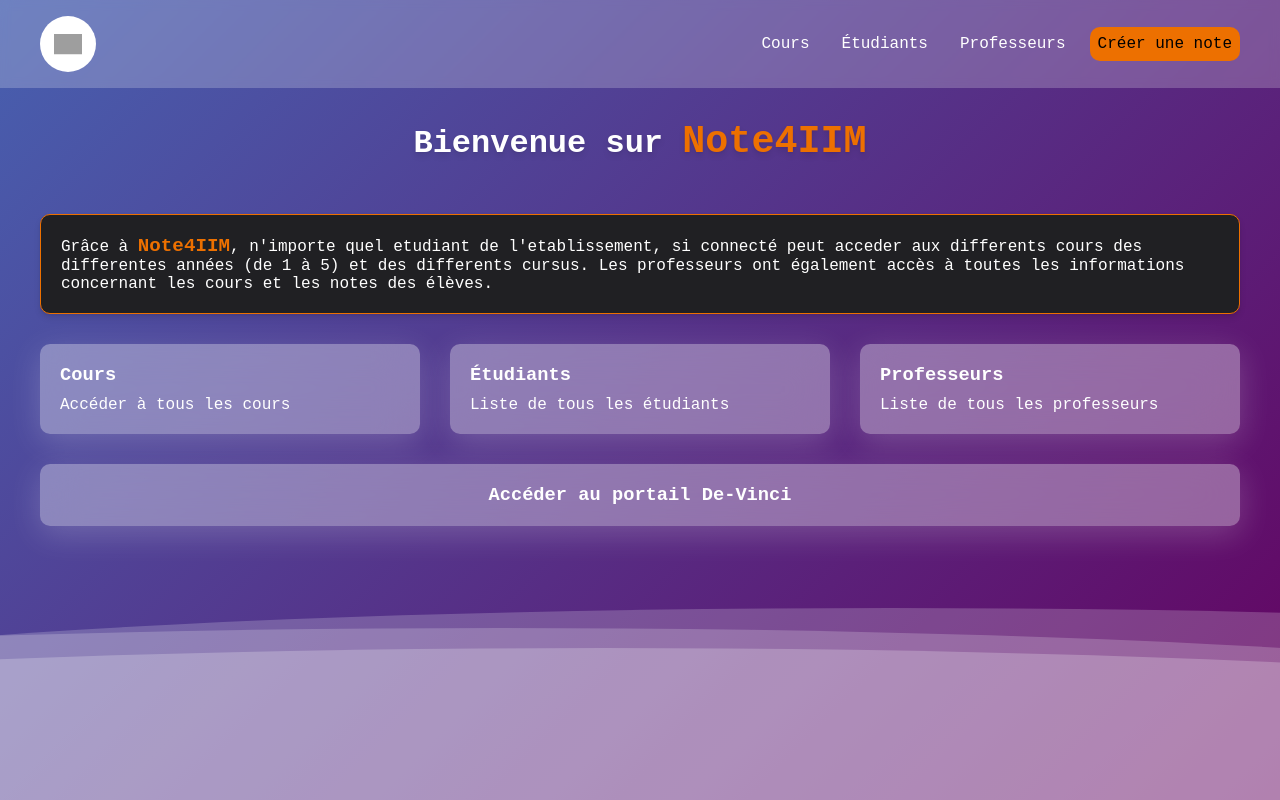
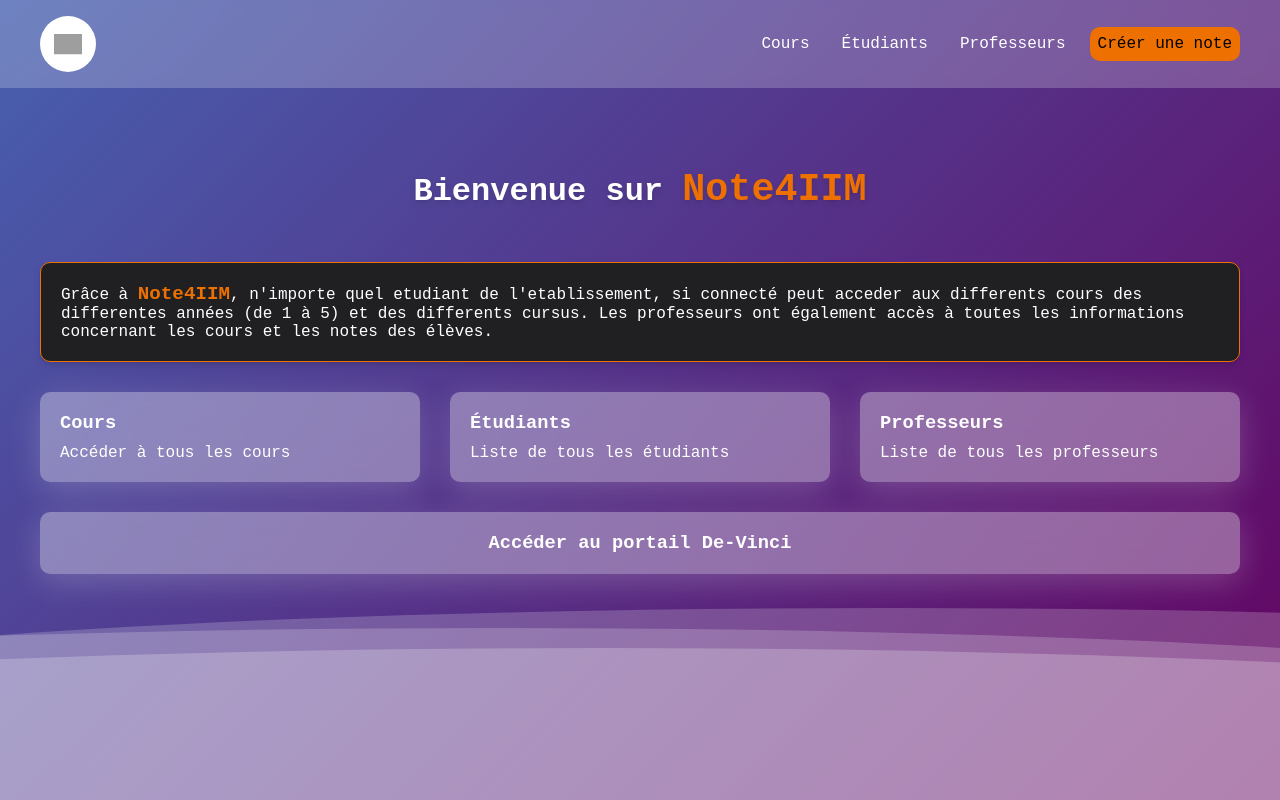
Before and after one commit to IDRAYNAR/Note4IIM, a Next.js app in the folder frontend-next-js/: page / in a window 1280 px wide. Built offline with nearby package versions, Linux system fonts and the light colour scheme; grey boxes are pictures that could not be loaded; a web font is replaced by a local one.

Commit message:
Trying to build

```diff
--- a/frontend-next-js/package.json
+++ b/frontend-next-js/package.json
@@ -15,7 +15,6 @@
     "@supabase/supabase-js": "^2.39.4",
     "axios": "^1.6.7",
     "concurrently": "^8.2.2",
-    "next": "14.1.0",
     "react": "^18",
     "react-dom": "^18",
     "react-markdown": "^9.0.1",
@@ -23,8 +22,10 @@
   },
   "devDependencies": {
     "autoprefixer": "^10.0.1",
+    "babel-eslint": "^10.1.0",
     "eslint": "^8",
-    "eslint-config-next": "14.1.0",
+    "eslint-config-next": "^14.1.0",
+    "next": "^14.1.0",
     "postcss": "^8"
   }
 }
--- a/frontend-next-js/src/app/edit-note/page.jsx
+++ b/frontend-next-js/src/app/edit-note/page.jsx
@@ -2,7 +2,7 @@
 
 import React, { Suspense } from "react";
 import { useSearchParams } from "next/navigation";
-import { supabase } from "@/supabase";
+import { supabase } from "../../supabase";
 import { useEffect, useState } from "react";
 import { useRouter } from 'next/navigation';
 
--- a/frontend-next-js/src/app/profil/page.jsx
+++ b/frontend-next-js/src/app/profil/page.jsx
@@ -1,6 +1,6 @@
 "use client"
 import { useEffect, useState } from "react";
-import { supabase } from '@/supabase'
+import { supabase } from "../../supabase";
 
 
 const Profil = () => {
--- a/frontend-next-js/src/app/single-note/page.jsx
+++ b/frontend-next-js/src/app/single-note/page.jsx
@@ -2,9 +2,9 @@
 
 import React, { Suspense } from "react";
 import {useSearchParams} from "next/navigation";
-import Link from "next/link";
+/* import Link from "next/link"; */
 import ReactMarkdown from "react-markdown";
-import { supabase } from "@/supabase";
+import { supabase } from "../../supabase";
 import { useEffect, useState } from "react";
 
 const SingleNoteContent = () => {
--- a/frontend-next-js/src/app/speakers/page.jsx
+++ b/frontend-next-js/src/app/speakers/page.jsx
@@ -3,7 +3,7 @@
 "use client";
 import { useEffect, useState } from "react";
 import { supabase } from "../../supabase";
-import Speaker from "@/app/components/speaker";
+import Speaker from "../components/speaker";
 
 const speakers = () => {
 	const [error, setError] = useState(null);
--- a/frontend-next-js/src/app/students/page.jsx
+++ b/frontend-next-js/src/app/students/page.jsx
@@ -2,9 +2,8 @@
 /* eslint-disable react/jsx-key */
 "use client";
 import { useEffect, useState } from "react";
-import { supabase } from "@/supabase";
-import Note from "@/app/components/student";
-import Student from "@/app/components/student";
+import { supabase } from "../../supabase";
+import Student from "../components/student";
 
 const students = () => {
 	const [error, setError] = useState(null);
--- a/frontend-next-js/src/app/styles/pages/home.scss
+++ b/frontend-next-js/src/app/styles/pages/home.scss
@@ -1,4 +1,5 @@
 .home {
+	padding: 3rem 0;
 	> h1 {
 		text-shadow: 0 4px 6px rgba(0, 0, 0, 0.1), 0 1px 3px rgba(0, 0, 0, 0.08);
 		width: 100%;
```
Also changed, not shown: frontend-next-js/src/app/notes/page.jsx (+2 -5 lines), frontend-next-js/.eslintrc.json, frontend-next-js/src/dist/styles/main.css, 2 other files (tests, documents, lock files or other folders).
